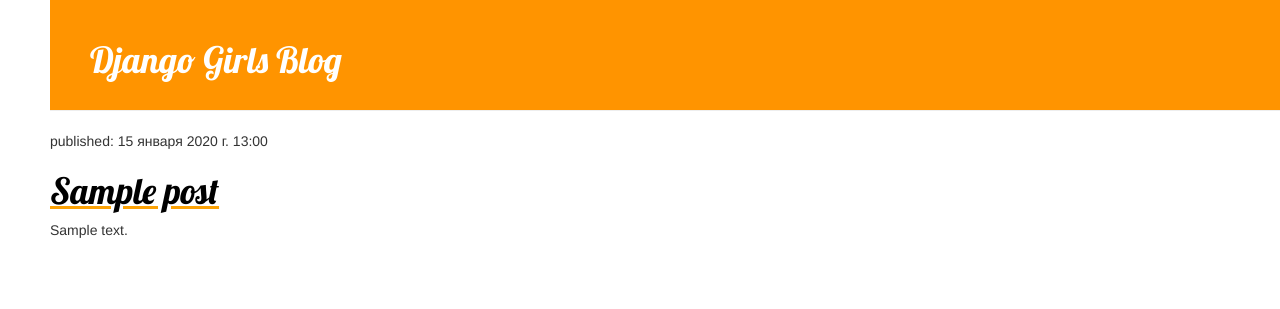
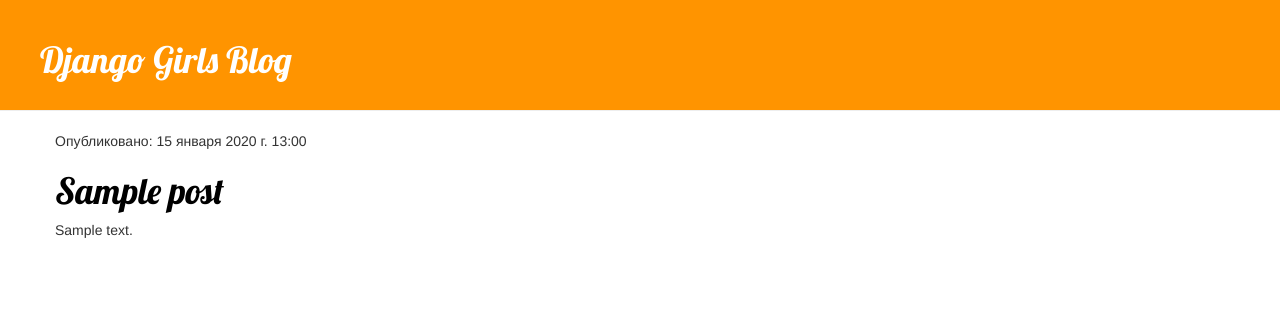
Before and after one commit to TakanawaYuku/django_projects, a Django app: page / in a window 1280 px wide. Shown: the top 309 px of the page. Run offline with Django 4.2, Linux system fonts and the light colour scheme; tables that the repository leaves empty hold one stand-in row (values such as "Sample post"); some libraries are stand-ins or nearby versions.

Commit message:
changes blog.css delete h1 and padding body, changes in pages html

```diff
--- a/blog_site/mysite/blog/static/css/blog.css
+++ b/blog_site/mysite/blog/static/css/blog.css
@@ -1,14 +1,3 @@
-h1 {
-    color: #FCA205;
-    text-decoration: underline;
-    font-family: 'Lobster', sans-serif;
-}
-
-body {
-    padding-left: 50px;
-}
-
-
 .page-header {
     background-color: #ff9400;
     margin-top: 0;
--- a/blog_site/mysite/blog/templates/blog/post_list.html
+++ b/blog_site/mysite/blog/templates/blog/post_list.html
@@ -20,11 +20,20 @@
     </div>
 
     {% for post in posts %}
-    <div class="post">
-        <p>published: {{ post.published_date }}</p>
-        <h1><a href="">{{ post.title }}</a></h1>
-        <p> {{ post.text|linebreaksbr }} </p>
-
+    <div class="content container">
+        <div class="row">
+            <div class="col-md-8">
+                {% for post in posts %}
+                <div class="post">
+                    <div class="date">
+                        <p>Опубликовано: {{ post.published_date }}</p>
+                    </div>
+                    <h1><a href="">{{ post.title }}</a></h1>
+                    <p>{{ post.text|linebreaksbr }}</p>
+                </div>
+                {% endfor %}
+            </div>
+        </div>
     </div>
     {% endfor %}
 
```
